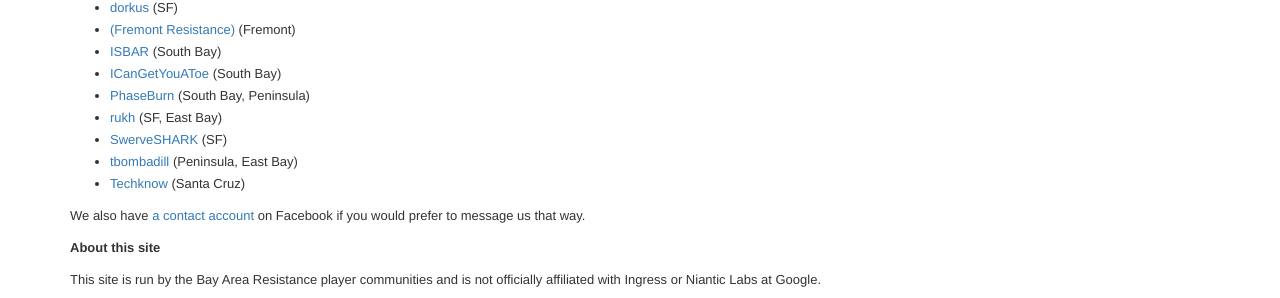
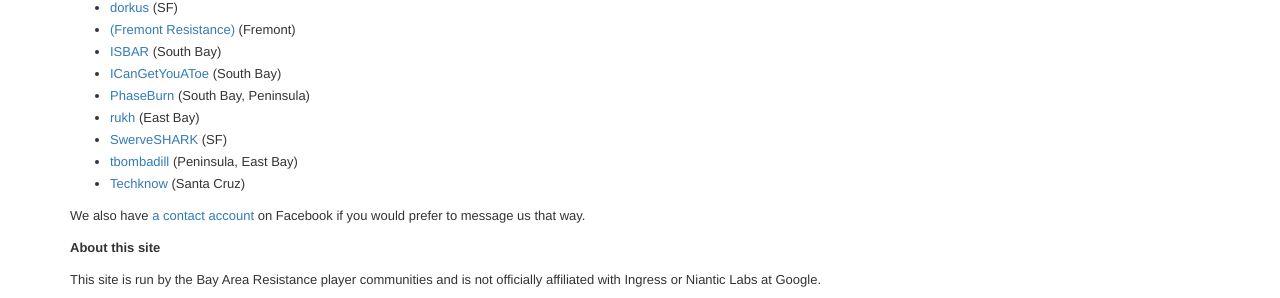
Before and after one commit to balshor/sfbay.resists.org, a Jekyll site: the page built from index.html, in a window 1280 px wide. Shown: the part 763-1061 px from the top of the page. Built offline with Jekyll 4.4.1, drawn with Linux system fonts in a browser that asks for light colours; nearby versions of some CDN libraries.

Commit message:
Remove rukh from SF (for now)

```diff
--- a/_data/contacts.yaml
+++ b/_data/contacts.yaml
@@ -32,7 +32,7 @@
 
 - agent: rukh
   email: rukh.ingress@gmail.com
-  area: SF, East Bay
+  area: East Bay
 
 - agent: SwerveSHARK
   email: SwerveSHARK.ingress@gmail.com
```
